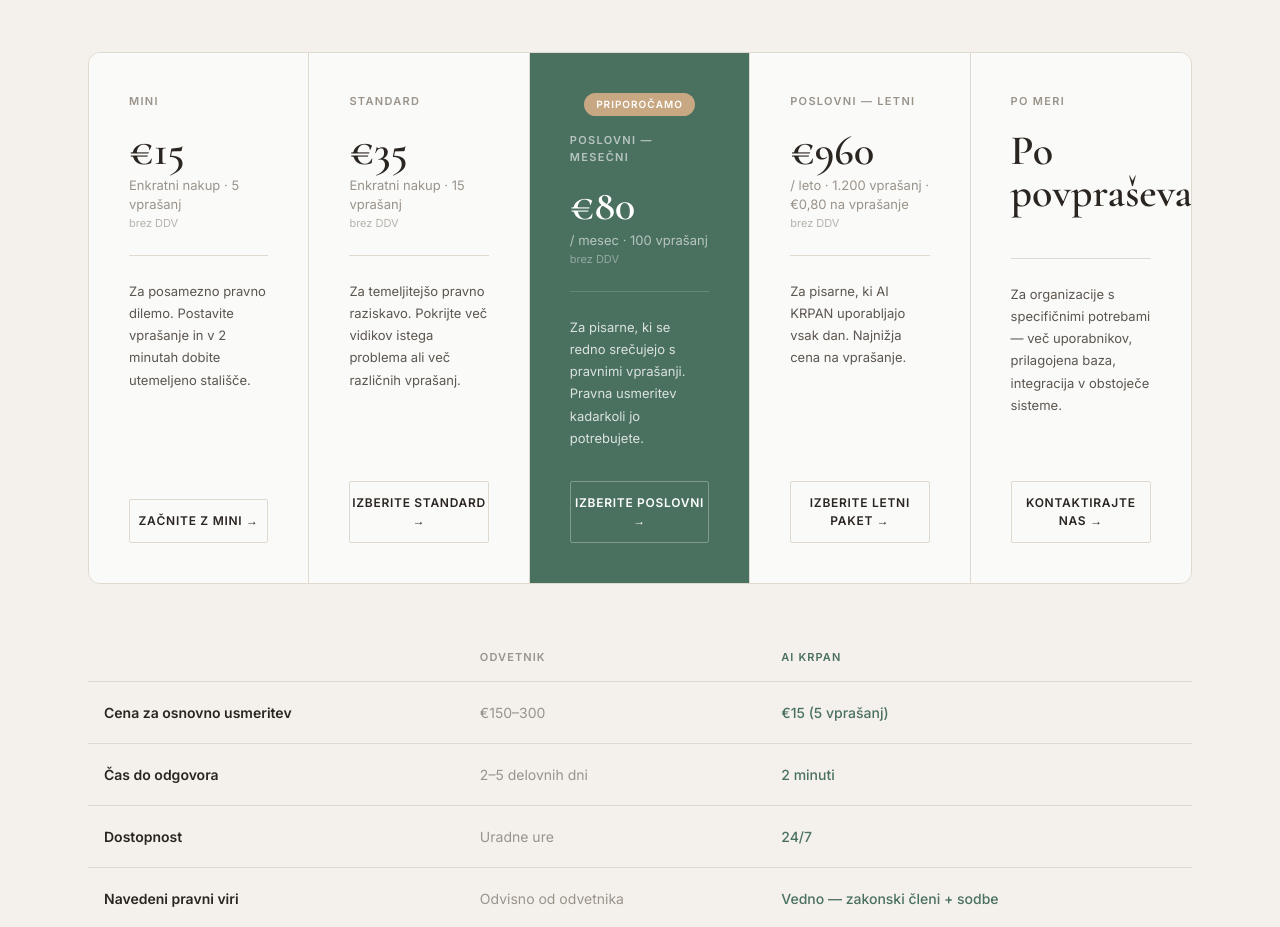
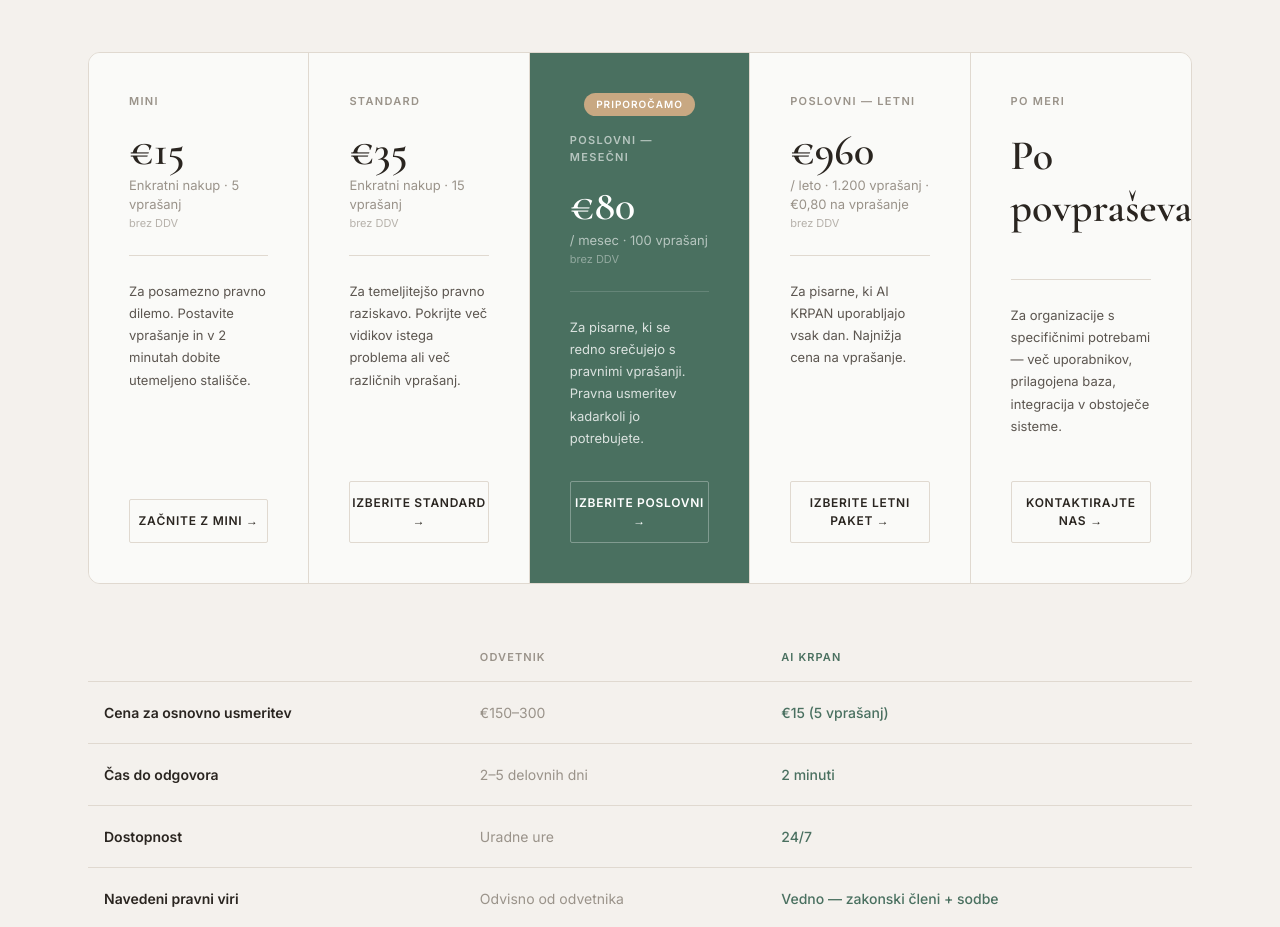
Before and after one commit to nejki/lexeu, a Next.js app: page / in a window 1280 px wide. Shown: the part 3300-4227 px from the top of the page. Built offline with nearby package versions, Linux system fonts and the light colour scheme.

Commit message:
fix(pricing): reduce Po povpraševanju text size to prevent overflow

```diff
--- a/components/Pricing.tsx
+++ b/components/Pricing.tsx
@@ -116,7 +116,7 @@ export default function Pricing() {
               {plan.name}
             </p>
 
-            <p className={`font-serif text-[42px] font-semibold leading-none mb-1 ${plan.featured ? "text-white" : "text-site-text"} ${plan.price === "Po povpraševanju" ? "text-[24px]" : ""}`}>
+            <p className={`font-serif text-[42px] font-semibold leading-none mb-1 ${plan.featured ? "text-white" : "text-site-text"} ${plan.price === "Po povpraševanju" ? "text-[20px] leading-tight" : ""}`}>
               {plan.price}
             </p>
             {plan.per && (
```
